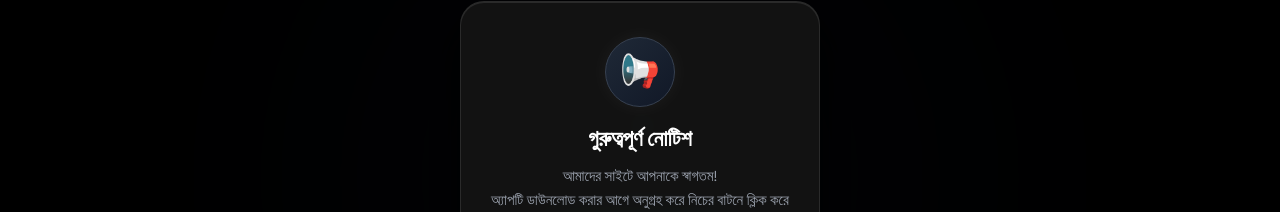
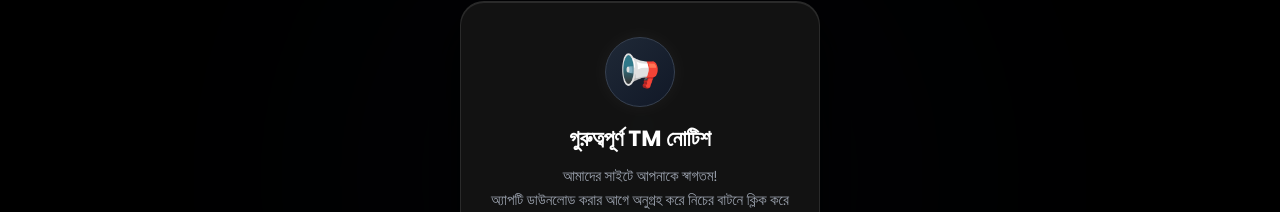
Before and after one commit to miftahur2013/my-app-downloader2.0, a plain HTML site: page index.html in a window 1280 px wide. Shown: the part 224-436 px from the top of the page. Drawn offline with Linux system fonts and the light colour scheme.

Commit message:
Update index.html

```diff
--- a/index.html
+++ b/index.html
@@ -395,7 +395,7 @@
   <div id="notice-popup">
     <div class="popup-card">
       <div class="popup-icon-wrapper">📢</div>
-      <div class="popup-title">গুরুত্বপূর্ণ নোটিশ</div>
+      <div class="popup-title">গুরুত্বপূর্ণ TM নোটিশ</div>
       <div class="popup-desc">
         আমাদের সাইটে আপনাকে স্বাগতম! <br>
         অ্যাপটি ডাউনলোড করার আগে অনুগ্রহ করে নিচের বাটনে ক্লিক করে নোটিশটি ক্লোজ করুন।
```
